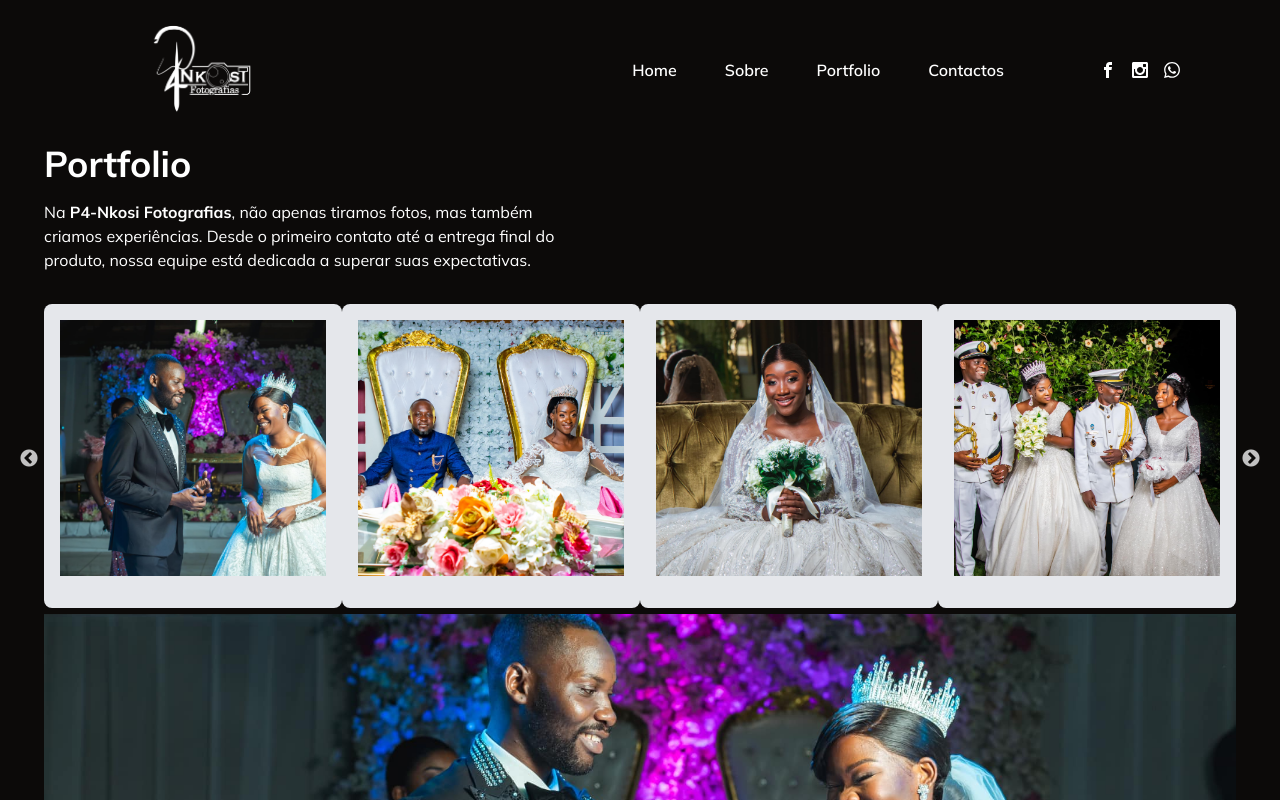
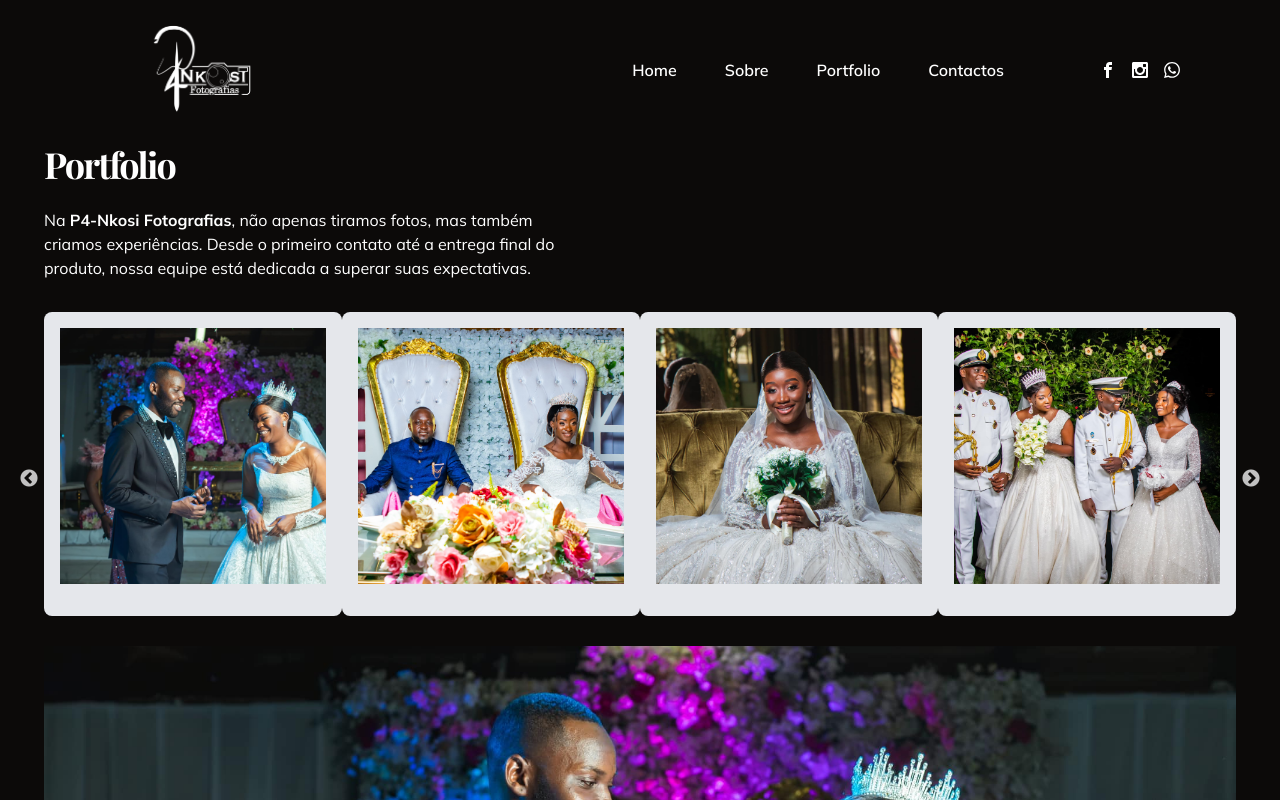
Before and after one commit to Danils0n23/P4-Nkosi-Fotografias, a React (Create React App) app: page /portfolio in a window 1280 px wide. Built offline with nearby package versions, Linux system fonts and the light colour scheme; a web font is replaced by a local one.

Commit message:
fazendo o portfolio  commit

```diff
--- a/src/pages/Portfolio.js
+++ b/src/pages/Portfolio.js
@@ -4,7 +4,7 @@ import { motion } from 'framer-motion';
 import Slider from 'react-slick';
 import 'slick-carousel/slick/slick.css';
 import 'slick-carousel/slick/slick-theme.css';
-
+import { fadeIn } from '../variants';
 import image1 from '../img/portfolio/m42.png';
 import image2 from '../img/portfolio/mariano.jpg';
 import image3 from '../img/portfolio/p4.png';
@@ -92,14 +92,20 @@ const Portfolio = () => {
     <section className='section h-screen overflow-y-auto'>
       <div className='container mx-auto h-full'>
         <div className='text-center lg:text-left pt-24 lg:pt-36 pb-8'>
-          <h1 className='text-3xl lg:text-4xl font-bold mb-4'>Portfolio</h1>
+          <h1 className='h1 text-3xl lg:text-4xl font-bold mb-6'>Portfolio</h1>
           <p className='max-w-lg mx-auto lg:mx-0 mb-8'>
             Na <b>P4-Nkosi Fotografias</b>, não apenas tiramos fotos, mas também criamos experiências.
             Desde o primeiro contato até a entrega final do produto, nossa equipe está dedicada a superar suas expectativas.
           </p>
+          <motion.div
+            variants={fadeIn('up', 0.5)}
+            initial='hidden'
+            whileInView={'show'}
+            viewport={{ once: false, amount: 0.7 }}
+          >
             <Slider {...settings}>
               {images.map((image, index) => (
-              <div key={index} className='bg-gray-200 p-4 rounded-lg'>
+                <div key={index} className='bg-gray-200 p-4 rounded-lg mb-6'>
                   <motion.img
                     className='object-cover w-full h-64 mb-4 cursor-pointer'
                     src={image.url}
@@ -110,7 +116,7 @@ const Portfolio = () => {
                 </div>
               ))}
             </Slider>
-
+          </motion.div>
           <div className='w-full relative'>
             <button onClick={prevImage} className='absolute top-1/2 left-4 transform -translate-y-1/2 bg-gray-800 text-white p-2 rounded-full'>
               &lt;
@@ -118,7 +124,7 @@ const Portfolio = () => {
             <button onClick={nextImage} className='absolute top-1/2 right-4 transform -translate-y-1/2 bg-gray-800 text-white p-2 rounded-full'>
               &gt;
             </button>
-            <div className='w-full h-full lg:h-[70vh]'>
+            <div className='w-full h-full lg:h-[85vh]'>
               <motion.img
                 className='object-cover w-full h-full transition-all duration-500'
                 src={images[currentImageIndex].url}
--- /dev/null
+++ b/src/variants.js
@@ -0,0 +1,20 @@
+export const fadeIn = (direction, delay) => {
+    return {
+        hidden: {
+            y: direction === 'up' ? 80 : direction === 'down' ? -80 : 0,
+            opacity: 0,
+            x: direction === 'left' ? 80 : direction === 'right' ? -80 : 0,
+        },
+        show: {
+            y: 0,
+            x: 0,
+            opacity: 1,
+            transition: {
+                type: 'tween',
+                duration: 1.2,
+                delay: delay,
+                ease: [0.25, 0.25, 0.25, 0.75],
+            },
+        },
+    };
+};
```
Lines whose indentation alone changed are shown as unchanged.
